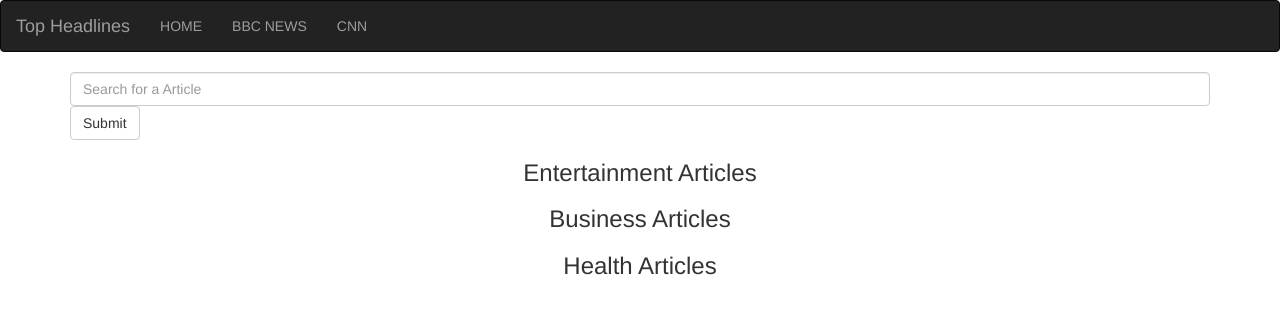
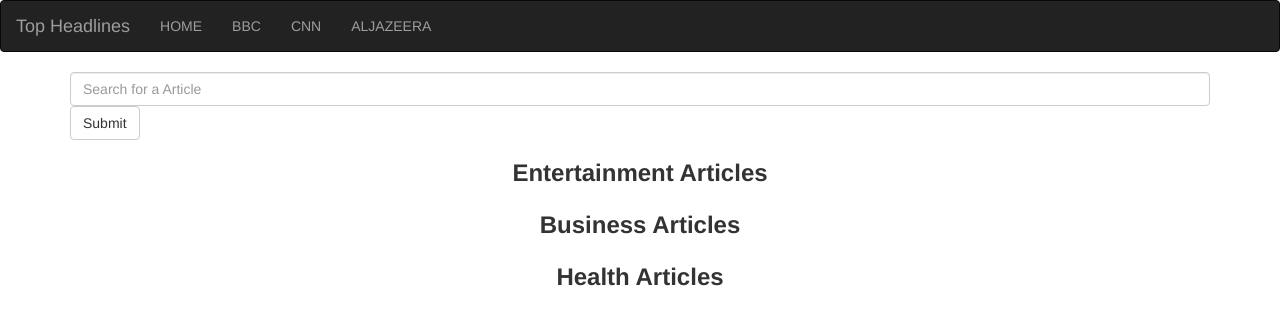
Before and after one commit to Fridah-kalee/Exclusive-News, a Flask app: template app/templates/index.html in a window 1280 px wide. Shown: the top 325 px of the page. Run offline with Flask 2, Linux system fonts and the light colour scheme; the template is opened without the code that fills it, so the values that code supplies are empty; parts of the project's set-up code (start-up, migrations or seed data) failed here and were passed over; some libraries are stand-ins or nearby versions.

Commit message:
fixing changes

```diff
--- a/app/request.py
+++ b/app/request.py
@@ -73,15 +73,15 @@ def process_results(article_list):
     return article_result
 
 def search_article(article_name):
-    search_article_url = 'https://newsapi.org/v2/everything?q={}&apiKey={}'.format(api_key,article_name)
+    search_article_url = 'https://api.thearticledb.org/3/search/article?api_key={}&query={}'.format(api_key,article_name)
     with urllib.request.urlopen(search_article_url) as url:
         search_article_data = url.read()
         search_article_response = json.loads(search_article_data)
 
         search_article_results = None
 
-        if search_article_response['results']:
-            search_article_list = search_article_response['results']
+        if search_article_response['articles']:
+            search_article_list = search_article_response['articles']
             search_article_results = process_results(search_article_list)
 
 
--- a/app/templates/article.html
+++ b/app/templates/article.html
@@ -5,7 +5,7 @@
 
     <!-- content background -->
     <div class="row">
-        <div class="col-xs-6 col-sm-6 col-md-6 col-lg-6 posterPath" style="background: url({{movie.poster}}) no-repeat center center">
+        <div class="col-xs-6 col-sm-6 col-md-6 col-lg-6 posterPath" style="background: url({{article.poster}}) no-repeat center center">
         </div>
 
         <div class="col-xs-6 col-sm-6 col-md-6 col-lg-6 article-outcome">
--- a/app/templates/index.html
+++ b/app/templates/index.html
@@ -10,19 +10,19 @@
 
 </div>
     <!-- entertainment articles section  -->
-    <h3 style="text-align: center;"> Entertainment Articles</h3>
+    <h3 style="text-align: center;"> <b>Entertainment Articles</b></h3>
      <ul>
         {{ macro.displayArticleList(entertainment)}}
     </ul>
 
     <!-- business articles section  -->
-    <h3 style="text-align: center;"> Business Articles</h3>
+    <h3 style="text-align: center;margin-top: 2%;"> <b>Business Articles</b></h3>
     <ul>
         {{ macro.displayArticleList(business)}}
     </ul>
 
     <!-- health articles section  -->
-    <h3 style="text-align: center;"> Health Articles</h3>
+    <h3 style="text-align: center;margin-top: 2%;"> <b>Health Articles</b></h3>
     <ul>
         {{ macro.displayArticleList(health)}}
     </ul>
--- a/app/templates/macros.html
+++ b/app/templates/macros.html
@@ -1,7 +1,7 @@
 {% macro displayArticleList(article_list) %}
 
     {% for article in article_list %}
-    <div class="container p-3 w-100">
+    <div class="container p-3 w-100" style="overflow-x: hidden;">
         <div class="col p-3">
             <div class="card p-3">
                 <img src="{{article.urlToImage}}" alt="" />
@@ -15,7 +15,7 @@
                         class="card-text text-center text-decoration-none">
                         <!--<button type="button" class="btn btn-info">Go to article</button>-->
                         <div class="d-grid gap-2 col-6 mx-auto">
-                            <button class="btn btn-outline-info btn-lg" type="button">Go to article</button>
+                            <button class="btn btn-outline-info btn-lg" style="margin-bottom: 5%;" type="button">Go to article</button>
                         </div>
                     </a>
                 </div>
--- a/app/templates/navbar.html
+++ b/app/templates/navbar.html
@@ -11,9 +11,10 @@
       </div>
       <div class="navbar-collapse collapse">
           <ul class="nav navbar-nav">
-              <li><a href="/">HOME</a></li>
-              <li><a href="/">BBC NEWS</a></li>
-              <li><a href="/">CNN</a></li>
+              <li><a class="nav-link active" aria-current="page" href="/">HOME</a></li>
+              <li><a class="nav-link" href="https://www.bbc.com/news">BBC</a></li>
+              <li><a class="nav-link" href="https://edition.cnn.com">CNN</a></li>
+              <li><a class="nav-link" href="https://www.aljazeera.com">ALJAZEERA</a></li>
 
       </div>
 
--- a/app/views.py
+++ b/app/views.py
@@ -16,7 +16,7 @@ def index():
 
     search_article= request.args.get('article_query')
     if search_article:
-        return redirect(url_for(article_name=search_article))
+        return redirect(url_for('search',article_name=search_article))
     else:
         return render_template('index.html',entertainment = entertainment_articles, business =business_articles, health = health_articles)
 
```
